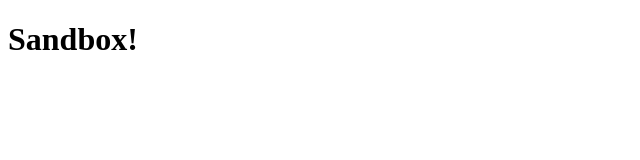
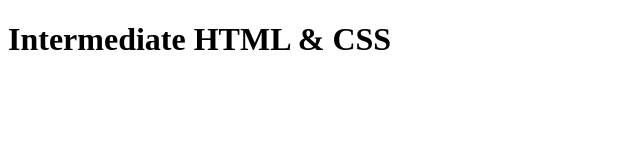
Before and after one commit to samjohnreid/boilerplate, a website: page index.html in a window 1280 px wide. Shown: the whole page, without its empty margins (0-640 px from the left). Drawn offline with Linux system fonts and the light colour scheme.

Commit message:
initial setup

```diff
--- a/index.html
+++ b/index.html
@@ -2,14 +2,14 @@
 <html lang="en">
 <head>
   <meta charset="utf-8">
-  <title>Sandbox</title>
+  <title>Intermediate HTML & CSS</title>
   <link rel="stylesheet" href="css/styles.css">
   <meta name="viewport" content="width=device-width, initial-scale=1">
 </head>
 
 <body>
 
-  <h1>Sandbox!</h1>
+  <h1>Intermediate HTML & CSS</h1>
 
   <script src="js/scripts.js"></script>
 </body>
```
